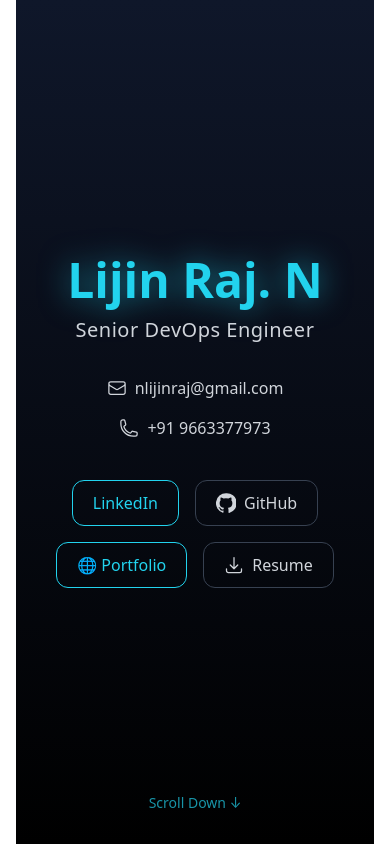
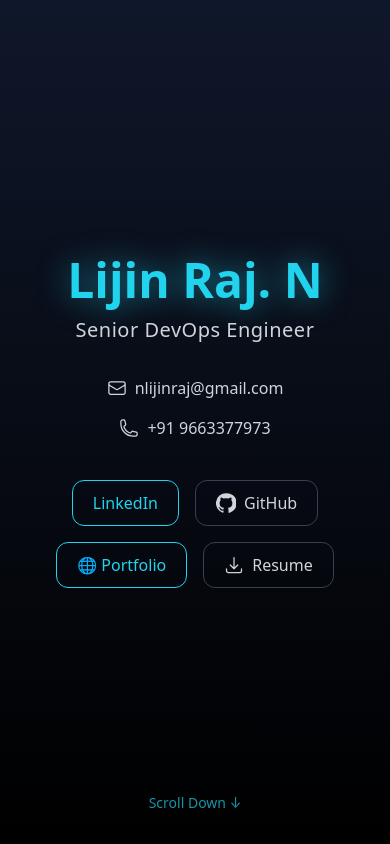
Before and after one commit to nlijin/devops_profile, a React (Vite) app: page / in a window 390 px wide. Shown: the top 844 px of the page. Built offline with nearby package versions, Linux system fonts and the light colour scheme.

Commit message:
made some ui changes responsive

```diff
--- a/src/App.jsx
+++ b/src/App.jsx
@@ -10,7 +10,7 @@ import Footer from './components/Footer'
 
 export default function App() {
   return (
-    <div className="px-4 sm:px-6 lg:px-8">
+    <div className="sm:px-6 lg:px-8">
       <div className="min-h-screen bg-gradient-to-b from-black to-slate-900 text-white">
         <Hero />
         <main>
```
Also changed, not shown: 5 other files (tests, documents, lock files or other folders).
